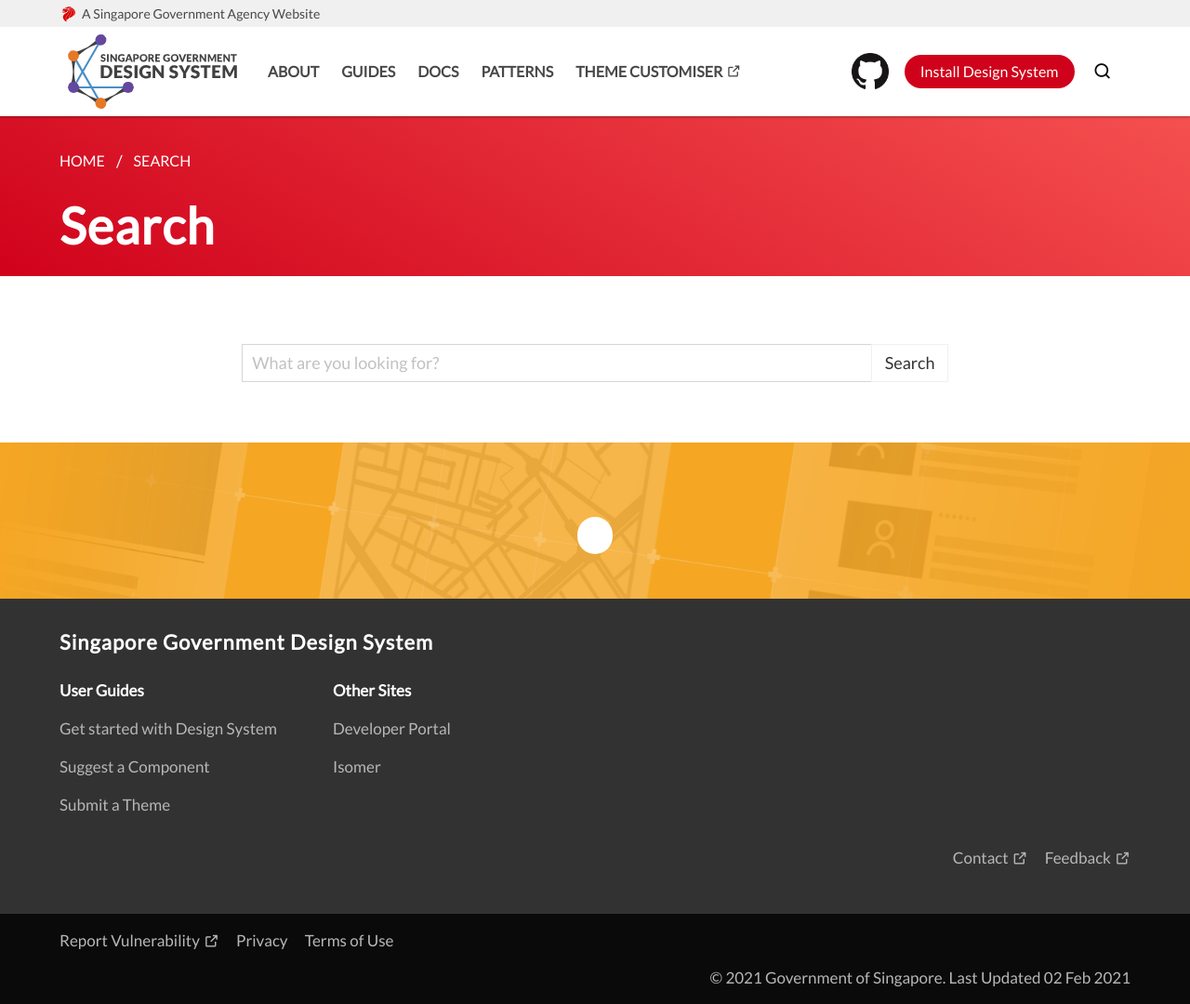
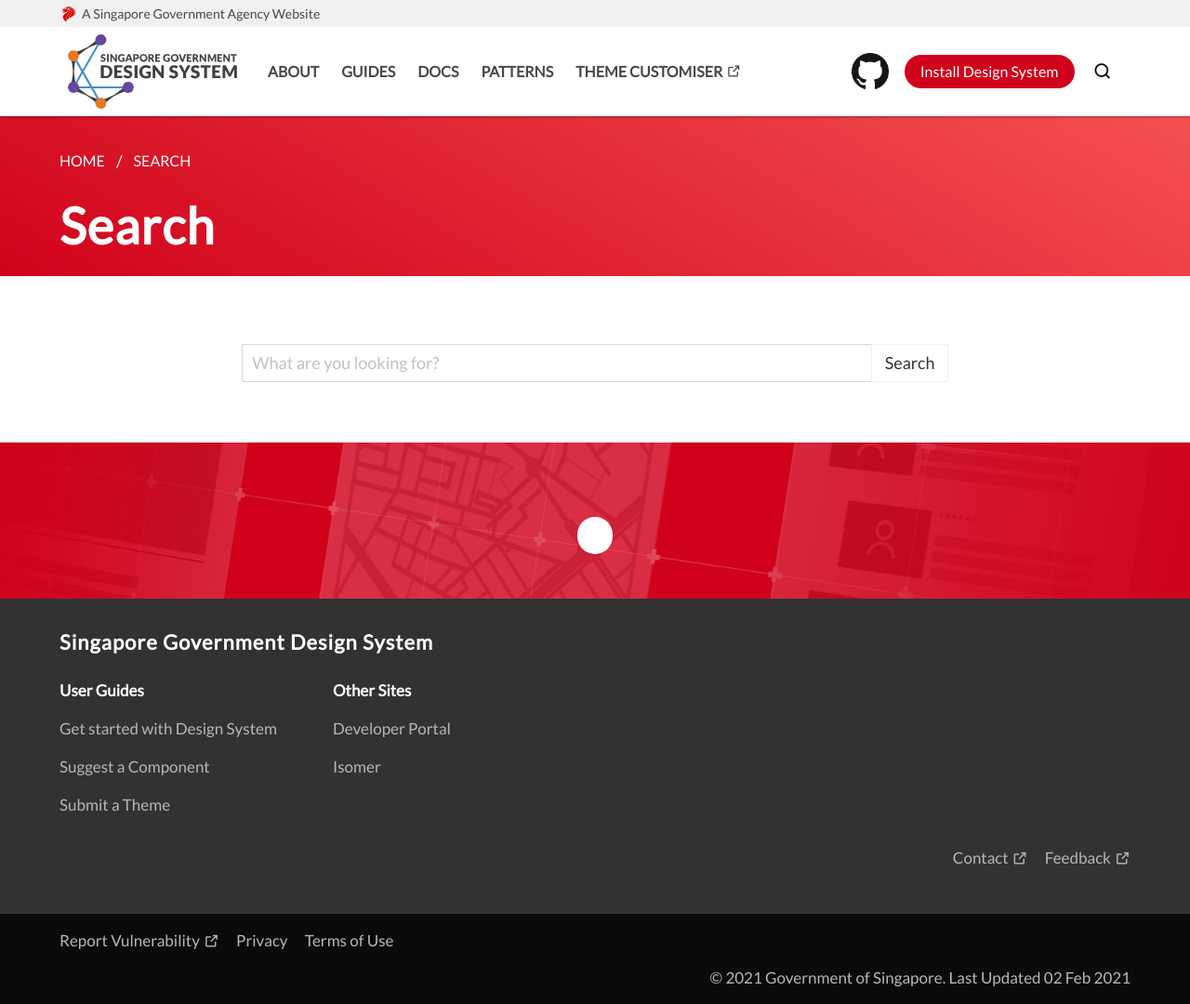
Before and after one commit to isaacteh-ust/sgds-demo-1, a Jekyll site: the page built from search/search.html, in a window 1280 px wide and 1080 px high. Shown: the whole window at 93% size. Built offline with Jekyll 4.4.1, drawn with Linux system fonts in a browser that asks for light colours; some web fonts are replaced.

Commit message:
_config.yml: updated visit_docs_section_background

```diff
--- a/_config.yml
+++ b/_config.yml
@@ -5,7 +5,7 @@
 visit_docs_section_button_color: white
 visit_docs_section_button_type: rounded
 visit_docs_section_text_color: white
-visit_docs_section_background: warning
+visit_docs_section_background: danger
 breadcrumb_background: red
 home_intro_button_color: danger
 home_intro_button_type: rounded
```
